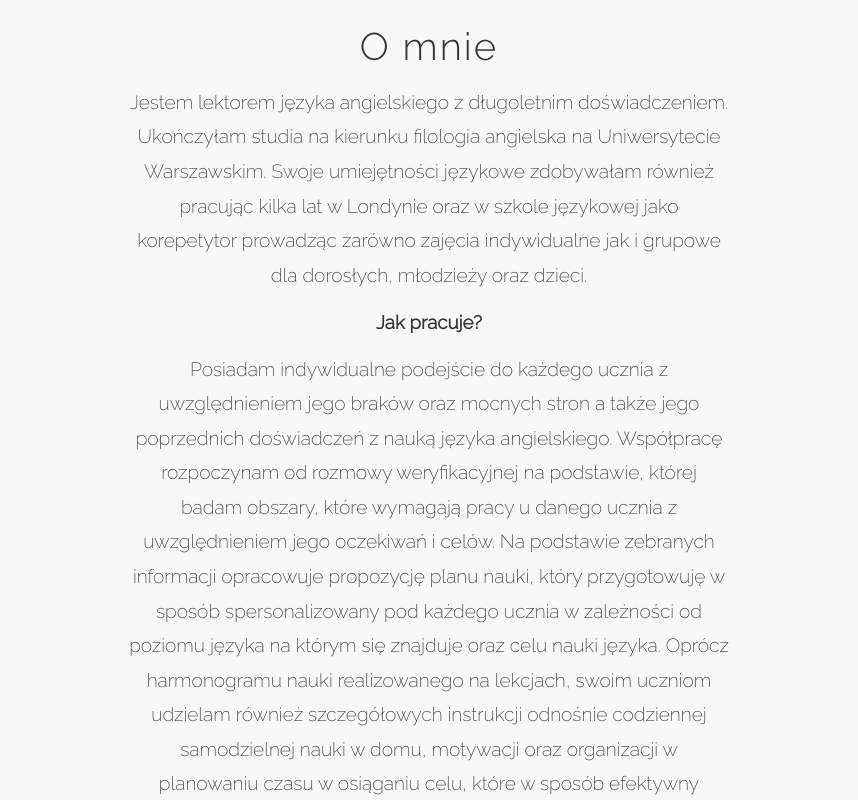
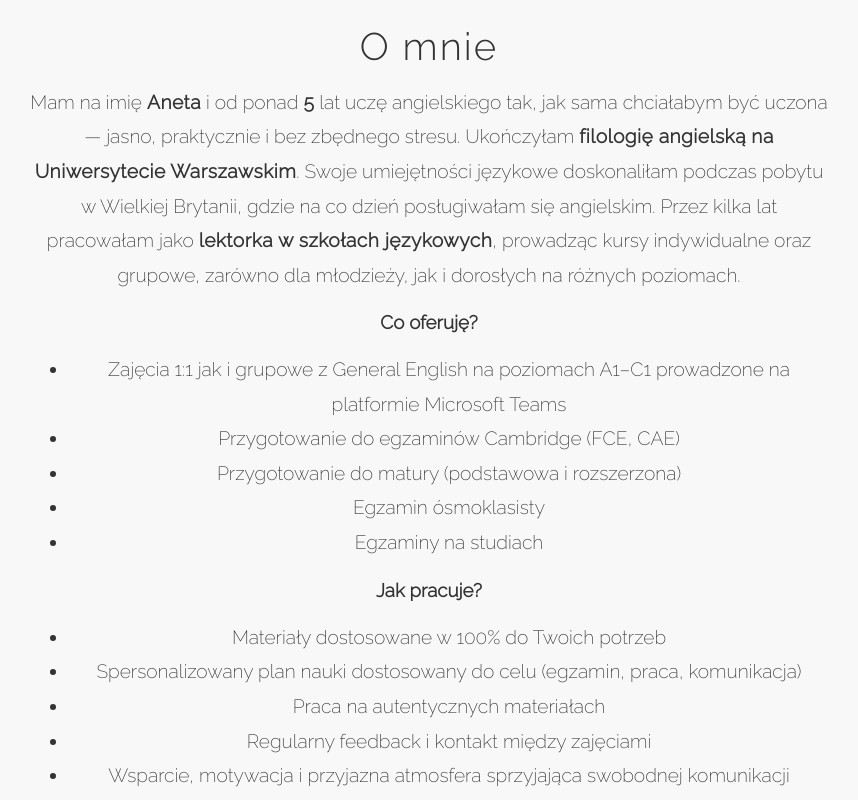
Before and after one commit to MKarbowniczek/portfolio-v1, a React (Vite) app: page / in a window 1280 px wide. Shown: the part 1120-1920 px from the top of the page, without its empty margins (211-1069 px from the left). Built offline with nearby package versions, Linux system fonts and the light colour scheme.

Commit message:
changed wording and photo

```diff
--- a/src/components/about/About.jsx
+++ b/src/components/about/About.jsx
@@ -1,6 +1,6 @@
 import React from "react";
 import "./About.scss";
-import profileImage from "../../assets/aneta_v1.jpg";
+import profileImage from "../../assets/aneta_v2.jpg";
 
 const About = () => {
   return (
@@ -12,30 +12,33 @@ const About = () => {
         <div className="about-text">
           <h2>O mnie</h2>
           <p>
-              Jestem lektorem języka angielskiego z długoletnim doświadczeniem.
-              Ukończyłam studia na kierunku filologia angielska na Uniwersytecie Warszawskim.
-              Swoje umiejętności językowe zdobywałam również pracując kilka lat w Londynie
-              oraz w szkole językowej jako korepetytor prowadząc zarówno zajęcia indywidualne jak i grupowe dla
-              dorosłych, młodzieży oraz dzieci.
+            Mam na imię <span className="bold-name">Aneta</span> i od ponad <span className="bold-name">5</span> lat uczę angielskiego tak,
+            jak sama chciałabym być uczona — jasno, praktycznie i bez zbędnego stresu.
+            Ukończyłam <span className="bold-name">filologię angielską na Uniwersytecie Warszawskim</span>. Swoje
+            umiejętności językowe doskonaliłam podczas pobytu w Wielkiej Brytanii, gdzie na
+            co dzień posługiwałam się angielskim. Przez kilka lat pracowałam jako <span className="bold-name">lektorka w
+            szkołach językowych</span>, prowadząc kursy indywidualne oraz grupowe, zarówno dla
+            młodzieży, jak i dorosłych na różnych poziomach.
+          </p>
+          <h3>Co oferuję?</h3>
+          <p>
+            <ul class="offer-list">
+              <li>Zajęcia 1:1 jak i grupowe z General English na poziomach A1–C1 prowadzone na platformie Microsoft Teams</li>
+              <li>Przygotowanie do egzaminów Cambridge (FCE, CAE)</li>
+              <li>Przygotowanie do matury (podstawowa i rozszerzona)</li>
+              <li>Egzamin ósmoklasisty</li>
+              <li>Egzaminy na studiach</li>
+            </ul>
           </p>
           <h3>Jak pracuje?</h3>
           <p>
-             Posiadam indywidualne podejście do każdego ucznia z uwzględnieniem
-             jego braków oraz mocnych stron a także jego poprzednich doświadczeń z
-             nauką języka angielskiego. Współpracę rozpoczynam od rozmowy
-             weryfikacyjnej na podstawie, której badam obszary, które wymagają pracy u
-             danego ucznia z uwzględnieniem jego oczekiwań i celów. Na podstawie
-
-             zebranych informacji opracowuje propozycję planu nauki, który przygotowuję
-             w sposób spersonalizowany pod każdego ucznia w zależności od poziomu
-             języka na którym się znajduje oraz celu nauki języka. Oprócz harmonogramu
-             nauki realizowanego na lekcjach, swoim uczniom udzielam również
-             szczegółowych instrukcji odnośnie codziennej samodzielnej nauki w
-             domu, motywacji oraz organizacji w planowaniu czasu w osiąganiu celu,
-             które w sposób efektywny pomogą przyswoić dany materiał.
-             Jestem również osobą zorganizowaną, otwartą oraz komunikatywną,
-             nastawioną na słuchanie potrzeb i oczekiwań swoich uczniów, co wierzę,
-             że znacznie ułatwia współpracę.
+            <ul class="offer-list">
+              <li>Materiały dostosowane w 100% do Twoich potrzeb</li>
+              <li>Spersonalizowany plan nauki dostosowany do celu (egzamin, praca, komunikacja)</li>
+              <li>Praca na autentycznych materiałach</li>
+              <li>Regularny feedback i kontakt między zajęciami</li>
+              <li>Wsparcie, motywacja i przyjazna atmosfera sprzyjająca swobodnej komunikacji</li>
+            </ul>
           </p>
         </div>
       </div>
--- a/src/components/about/About.scss
+++ b/src/components/about/About.scss
@@ -15,7 +15,7 @@
     flex-direction: column;
     align-items: center;
     gap: 2rem;
-    max-width: 800px;
+    max-width: 900px;
     width: 100%;
     margin: 0 auto;
   }
@@ -65,7 +65,7 @@
       font-weight: 200;
       font-size: 1.1rem;
       line-height: 1.8;
-      max-width: 600px;
+      max-width: 800px;
       margin: 0 auto;
 
       @media (min-width: 768px) {
@@ -102,4 +102,8 @@
       margin-top: 1.5rem;
     }
   }
+    .bold-name {
+        font-weight: 700;   /* super bold */
+        letter-spacing: 0.5px;
+    }
 }
--- a/src/components/offer/Offer.jsx
+++ b/src/components/offer/Offer.jsx
@@ -18,11 +18,11 @@ const Offer = () => {
 
         <div className="offer-items">
           <div className="offer-item">
-            <h3>Lekcje indywidualne</h3>
+            <h3>Zajęcia indywidualne</h3>
             <p>95 zł / 45 min</p>
             <p>120 zł / 60 min</p>
-            <h3>Lekcje grupowe</h3>
-            <p>70 zł / 60 min / os.</p>
+            <h3>Zajęcia grupowe</h3>
+            <p>80 zł / 60 min / os.</p>
           </div>
 
           <div className="offer-item">
```
Also changed, not shown: src/assets/aneta_v1.jpg (deleted), src/assets/aneta_v2.jpg (added), 2 other files (tests, documents, lock files or other folders).
